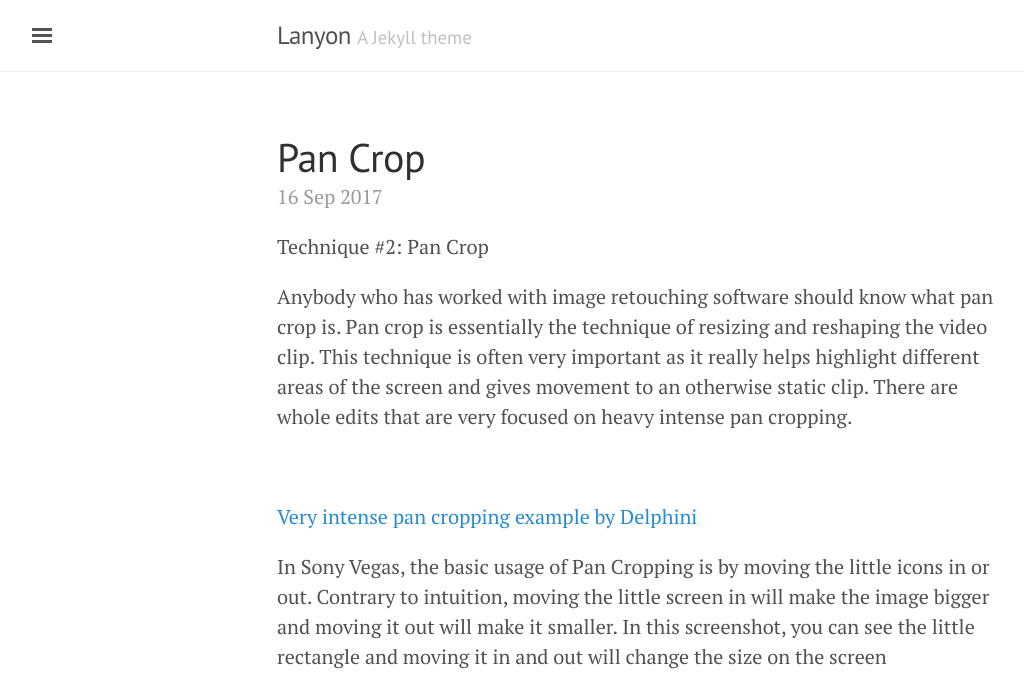
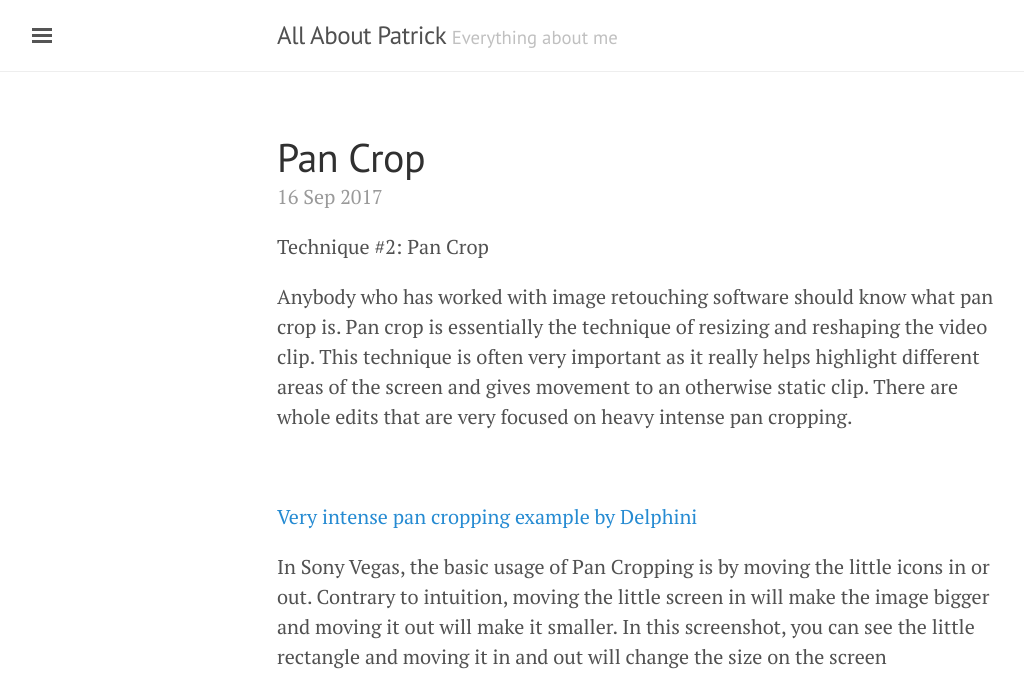
Before and after one commit to patrickhuang112/allaboutpatrick, a Jekyll site: the page built from index.html, in a window 1280 px wide and 900 px high, cut to the strip 0-688 px from the top of the window. Shown: the whole strip, without its empty margins (3-1027 px from the left). Built offline with Jekyll 4.4.1, drawn with Linux system fonts in a browser that asks for light colours; the list of posts is cut into pages by our own code.

Commit message:
update website title, descriptions, and added new page titled 'website' to contain information on creating this patrickhuang.me in the future

```diff
--- a/_config.yml
+++ b/_config.yml
@@ -6,10 +6,10 @@ permalink:           pretty
 
 
 # Setup
-title:               Lanyon
-tagline:             'A Jekyll theme'
-description:         'A reserved <a href="http://jekyllrb.com" target="_blank">Jekyll</a> theme that places the utmost gravity on content with a hidden drawer. Made by <a href="https://twitter.com/mdo" target="_blank">@mdo</a>.'
-url:                 http://lanyon.getpoole.com
+title:               All About Patrick
+tagline:             'Everything about me'
+description:         'A website containing information and projects from me.'
+url:                 http://www.youtube.com/user/xtradv112
 baseurl:             ''
 paginate:            5
 
```
Also changed, not shown: website.md (added, +4 -0 lines).
